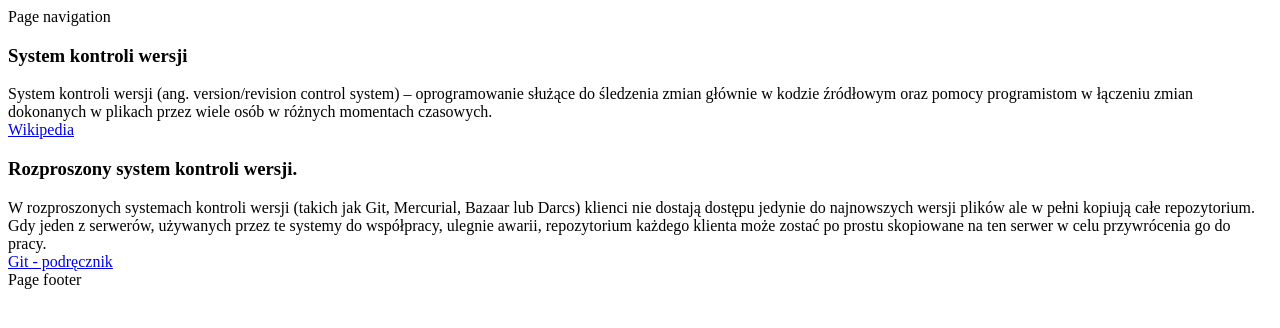
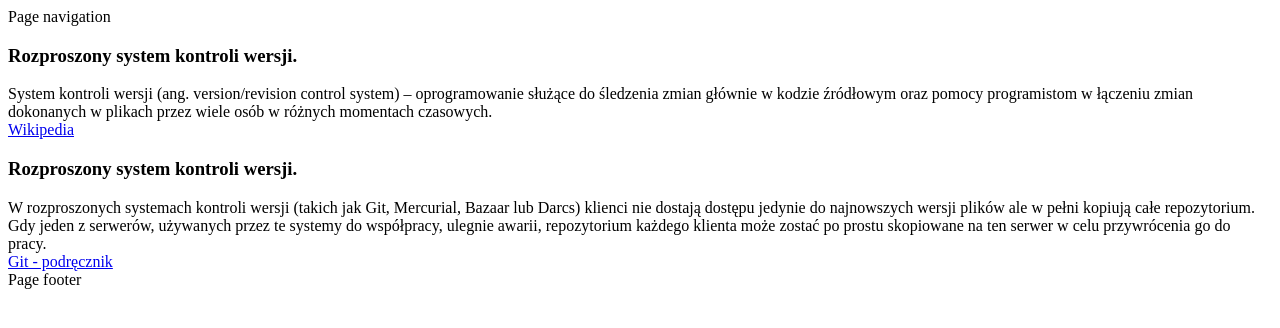
Before and after one commit to Showy93/iislabpio_187733, a plain HTML site: page index.html in a window 1280 px wide. Drawn offline with Linux system fonts and the light colour scheme.

Commit message:
Zmiana naglowka

```diff
--- a/index.html
+++ b/index.html
@@ -9,7 +9,7 @@
 		</nav>
 		<section id="section1" class="panel panel-default">
 			<div class="panel-heading">
-	    		<h3 class="panel-title">System kontroli wersji</h3>
+	    		<h3 class="panel-title">Rozproszony system kontroli wersji.</h3>
 		  	</div>
 	  		<div class="panel-body">
 	    		System kontroli wersji (ang. version/revision control system) – oprogramowanie służące do śledzenia zmian głównie w kodzie źródłowym oraz pomocy programistom w łączeniu zmian dokonanych w plikach przez wiele osób w różnych momentach czasowych.
```
